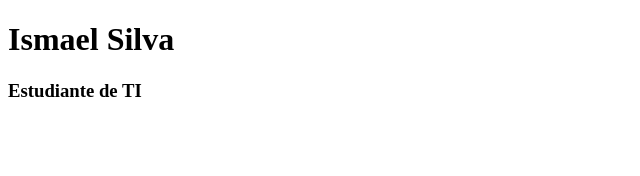
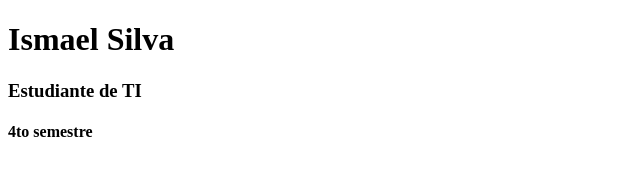
Before and after one commit to ismalejo13/Pro, a plain HTML site: page index.html in a window 1280 px wide. Shown: the full height of the page, 0-640 px from the left. Drawn offline with Linux system fonts and the light colour scheme.

Commit message:
anadi mi semestre al titulo

```diff
--- a/index.html
+++ b/index.html
@@ -8,5 +8,6 @@
 <body>
     <h1>Ismael Silva</h1>
     <h3>Estudiante de TI</h3>
+    <h4>4to semestre</h4>
 </body>
 </html>
```
